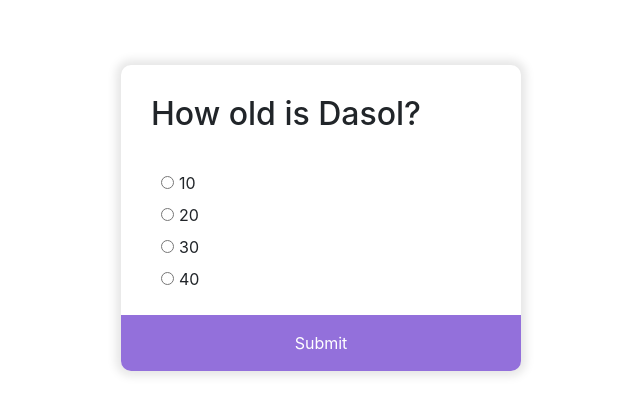
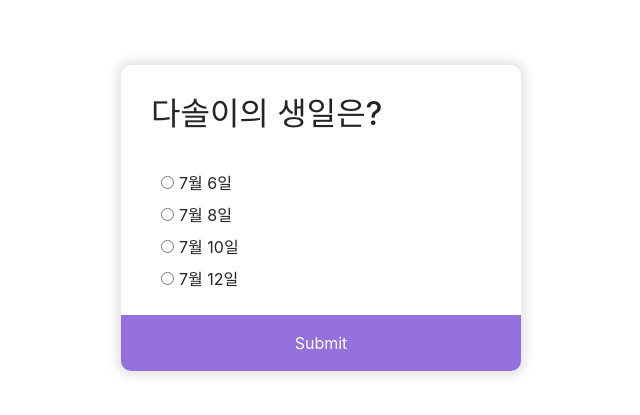
Before and after one commit to dasoljong/Vue-Simple-Projects, a Vue app: page /quiz in a window 1280 px wide. Shown: the part 235-650 px from the top of the page, without its empty margins (319-959 px from the left). Built offline with nearby package versions, Linux system fonts and the light colour scheme.

Commit message:
w: quizApp finished

```diff
--- a/src/components/QuizApp.vue
+++ b/src/components/QuizApp.vue
@@ -1,29 +1,39 @@
 <template>
-  <div class="quizContainer">
+  <div class="quizAppContainer">
+    <div class="quizContentContainer">
       <h2>{{ this.quizData[currentQuiz].question }}</h2>
       <ul>
         <li>
-        <input type="radio" id="a" name="answer" /><label for="a">{{
-          this.quizData[currentQuiz].a
-        }}</label>
+          <input type="radio" id="a" class="answer" name="answer" /><label
+            for="a"
+            >{{ this.quizData[currentQuiz].a }}</label
+          >
         </li>
         <li>
-        <input type="radio" id="b" name="answer" /><label for="b">{{
-          this.quizData[currentQuiz].b
-        }}</label>
+          <input type="radio" id="b" class="answer" name="answer" /><label
+            for="b"
+            >{{ this.quizData[currentQuiz].b }}</label
+          >
         </li>
         <li>
-        <input type="radio" id="c" name="answer" /><label for="c">{{
-          this.quizData[currentQuiz].c
-        }}</label>
+          <input type="radio" id="c" class="answer" name="answer" /><label
+            for="c"
+            >{{ this.quizData[currentQuiz].c }}</label
+          >
         </li>
         <li>
-        <input type="radio" id="d" name="answer" /><label for="d">{{
-          this.quizData[currentQuiz].d
-        }}</label>
+          <input type="radio" id="d" class="answer" name="answer" /><label
+            for="d"
+            >{{ this.quizData[currentQuiz].d }}</label
+          >
         </li>
       </ul>
       <button @click="loadQuiz">Submit</button>
+    </div>
+    <div class="finalScore">
+      <p>{{ this.finalScore }}</p>
+      <button @click="startReset">다시풀기</button>
+    </div>
   </div>
 </template>
 
@@ -34,66 +44,106 @@ export default {
     return {
       currentQuiz: 0,
       score: 0,
+      selectedAnswer: undefined,
+      finalScore: "",
       quizData: [
         {
-          question: "How old is Dasol?",
-          a: "10",
-          b: "20",
-          c: "30",
-          d: "40",
+          question: "다솔이의 생일은?",
+          a: "7월 6일",
+          b: "7월 8일",
+          c: "7월 10일",
+          d: "7월 12일",
+          correct: "b",
+        },
+        {
+          question: "다솔이 전화번호 뒷자리는?",
+          a: "8738",
+          b: "8737",
+          c: "9896",
+          d: "9897",
+          correct: "d",
+        },
+        {
+          question: "다솔이 차 번호는?",
+          a: "19수 3861",
+          b: "19수 3681",
+          c: "17수 3861",
+          d: "17수 3681",
+          correct: "d",
+        },
+        {
+          question: "우유 나이는?",
+          a: "7",
+          b: "8",
+          c: "9",
+          d: "10",
           correct: "c",
         },
         {
-          question: "Where Dasol's from?",
-          a: "Busan",
-          b: "Seoul",
-          c: "Tokyo",
-          d: "Beijing",
+          question: "우리 사귄 날짜는?",
+          a: "9월 18일",
+          b: "9월 19일",
+          c: "9월 20일",
+          d: "9월 21일",
           correct: "b",
-        },
-        {
-          question: "Who is the president of US?",
-          a: "Obama",
-          b: "Donald Trump",
-          c: "Dasol",
-          d: "Florin Pop",
-          correct: "2",
-        },
-        {
-          question: "Who is the president of Korea?",
-          a: "Jongeun Kim",
-          b: "Dasol Jong",
-          c: "Jaein Moon",
-          d: "Donal Trump",
-          correct: "3",
-        },
-        {
-          question: "How old is Wooyou?",
-          a: "2",
-          b: "4",
-          c: "7",
-          d: "9",
-          correct: "d",
         },
       ],
     };
   },
   methods: {
     loadQuiz: function () {
-      // if () {
-      //
-      // }
+      const answers = document.querySelectorAll(".answer");
 
-      console.log(this.currentQuiz);
-      this.currentQuiz = this.currentQuiz + 1;
-      console.log(this.currentQuiz);
+      // 선택된 값 확인하기
+      for (let i = 0; i < answers.length; i++) {
+        if (answers[i].checked) {
+          this.selectedAnswer = answers[i].id;
+          answers[i].checked = false;
+        }
+      }
+      // 선택된 값 확인하기 끝
+
+      // 정답일경우? 1점씩 더해라
+      if (this.selectedAnswer == this.quizData[this.currentQuiz].correct) {
+        this.score++;
+      }
+      // 정답일경우? 1점씩 더해라 끝
+      if (this.selectedAnswer == undefined) {
+        alert("정답을 선택해주세요.");
+      } else if (this.currentQuiz + 1 == this.quizData.length) {
+        const quizContent = document.querySelector(".quizContentContainer");
+        const finalScore = document.querySelector(".finalScore");
+
+        quizContent.classList.add("active");
+        finalScore.classList.add("active");
+
+        if (this.score === this.quizData.length) {
+          this.finalScore = `아주 잘했어요! 퍼펙트!`;
+        } else {
+          this.finalScore = `최종 점수는 ${this.score}/${this.quizData.length}...고작?`;
+        }
+      } else {
+        this.currentQuiz = this.currentQuiz + 1; // 다음 문제
+        this.selectedAnswer = undefined;
+      }
+    },
+    startReset: function () {
+      const quizContent = document.querySelector(".quizContentContainer");
+      const finalScore = document.querySelector(".finalScore");
+
+      quizContent.classList.remove("active");
+      finalScore.classList.remove("active");
+      this.currentQuiz = 0;
+      this.score = 0;
+      this.selectedAnswer = undefined;
     },
   },
 };
 </script>
 
 <style lang="scss">
-.quizContainer {
+.quizAppContainer {
+  .quizContentContainer {
     width: 400px;
     background-color: #fff;
     box-shadow: 0 0 10px 5px rgba(0, 0, 0, 0.1);
@@ -101,17 +151,21 @@ export default {
     overflow: hidden;
     margin: 200px auto;
     vertical-align: middle;
+
     h2 {
       padding: 30px 30px;
     }
+
     ul {
       list-style-type: none;
+
       li {
         input {
           margin-right: 5px;
         }
       }
     }
+
     button {
       background-color: mediumpurple;
       border: none;
@@ -128,4 +182,36 @@ export default {
       background-color: rebeccapurple;
     }
   }
+  .quizContentContainer.active {
+    display: none;
+  }
+  .finalScore {
+    display: none;
+    width: fit-content;
+    background-color: #fff;
+    box-shadow: 0 0 10px 5px rgba(0, 0, 0, 0.1);
+    border-radius: 10px;
+    margin: 300px auto;
+    vertical-align: middle;
+    padding: 10px 20px;
+  }
+  .finalScore.active {
+    display: block;
+    button {
+      background-color: mediumpurple;
+      border: none;
+      color: white;
+      display: block;
+      font-family: inherit;
+      width: 100%;
+      padding: 5px;
+      cursor: pointer;
+      transition-duration: 0.5s;
+      border-radius: 10px;
+    }
+    button:hover {
+      background-color: rebeccapurple;
+    }
+  }
+}
 </style>
```
Lines whose indentation alone changed are shown as unchanged.
